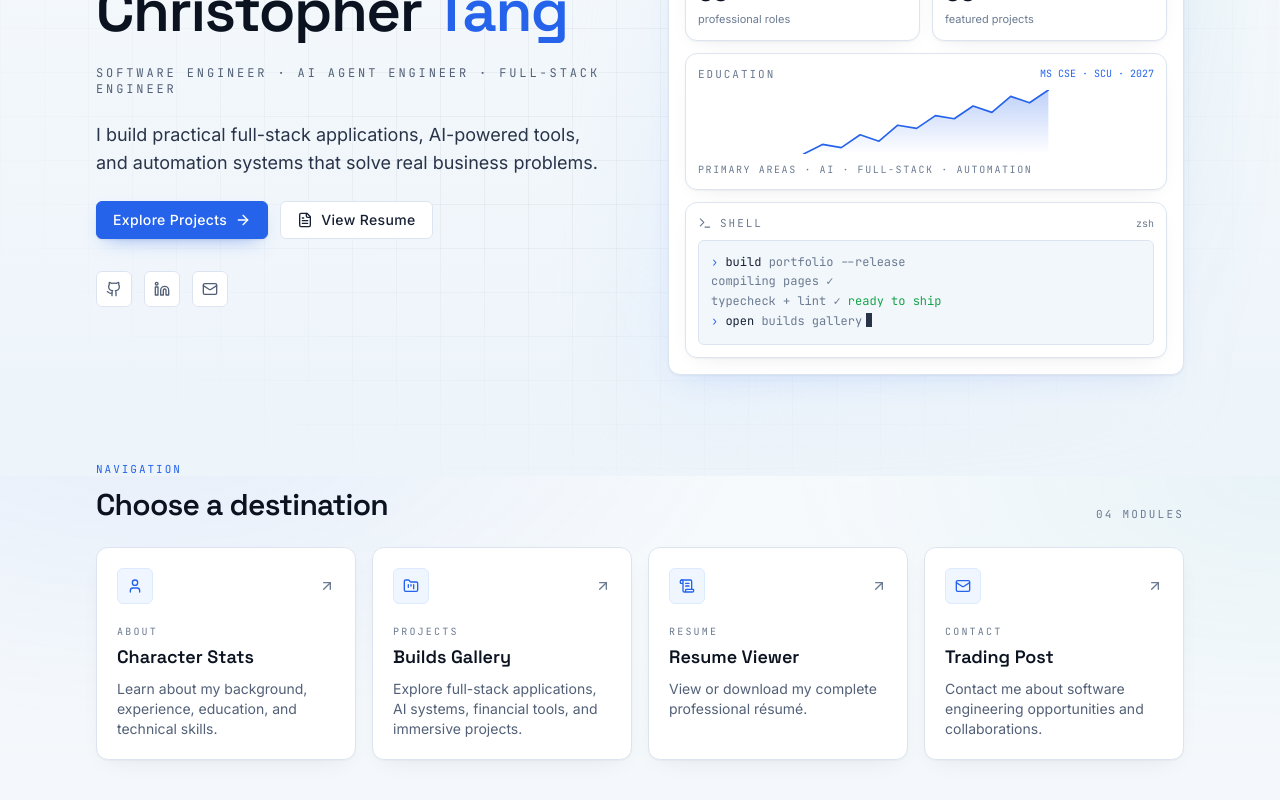
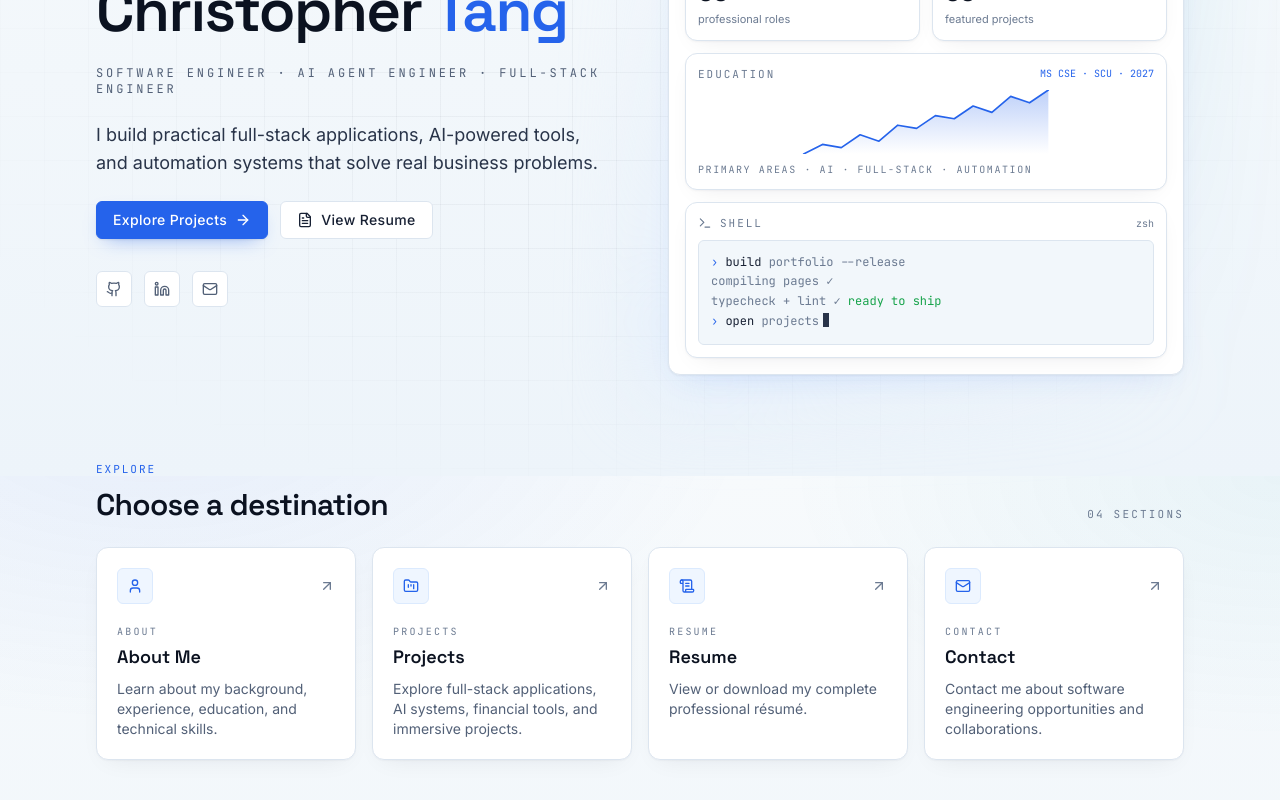
Before and after one commit to tangdarren/portfolio, a React (Vite) app: page / in a window 1280 px wide. Shown: the part 324-1124 px from the top of the page. Built offline with nearby package versions, Linux system fonts and the light colour scheme.

Commit message:
fix: professionalize portfolio terminology

```diff
--- a/src/components/about/AchievementCard.tsx
+++ b/src/components/about/AchievementCard.tsx
@@ -28,7 +28,7 @@ export default function AchievementCard({
         </span>
         <div className="min-w-0">
           <p className="font-mono text-[10px] uppercase tracking-[0.2em] text-accent-cyan">
-            Milestone
+            Highlight
           </p>
           <h3 className="mt-0.5 text-sm font-semibold text-mist-50">
             {achievement.title}
--- a/src/components/home/DashboardVisual.tsx
+++ b/src/components/home/DashboardVisual.tsx
@@ -177,7 +177,7 @@ export default function DashboardVisual() {
               <p>
                 <span className="text-accent-cyan">›</span>{' '}
                 <span className="text-mist-100">open</span>{' '}
-                <span className="text-mist-400">builds gallery</span>
+                <span className="text-mist-400">projects</span>
                 {!reduce && (
                   <span className="ml-1 inline-block h-3.5 w-1.5 translate-y-[2px] animate-blink bg-mist-200" />
                 )}
--- a/src/components/projects/ProjectCaseStudyNav.tsx
+++ b/src/components/projects/ProjectCaseStudyNav.tsx
@@ -50,7 +50,7 @@ export default function ProjectCaseStudyNav({
 
         <Link to={galleryPath} className="btn-secondary self-center shrink-0">
           <GalleryHorizontalEnd className="h-4 w-4" />
-          Builds Gallery
+          Projects
         </Link>
 
         {next ? (
--- a/src/pages/AboutPage.tsx
+++ b/src/pages/AboutPage.tsx
@@ -11,7 +11,7 @@ export default function AboutPage() {
   return (
     <PageTransition>
       <SEO
-        title="Character Stats | Darren Christopher Tang"
+        title="About Me | Darren Christopher Tang"
         description="Background, experience, education, and technical skills of Darren Christopher Tang."
         path="/about"
       />
@@ -19,20 +19,20 @@ export default function AboutPage() {
       <div className="container-page py-10 sm:py-14">
         <PageHeader
           eyebrow="About"
-          title="Character Stats"
-          description="Background, experience, education, and the toolkit I use to ship reliable software."
+          title="About Me"
+          description="Background, experience, education, and the skills I use to ship reliable software."
         />
 
         <div className="mt-10">
           <ProfileCard />
         </div>
 
-        <section className="mt-16" aria-labelledby="achievement-title">
+        <section className="mt-16" aria-labelledby="highlights-title">
           <div className="mb-6 flex items-end justify-between gap-4">
             <div>
-              <p className="eyebrow">Milestones</p>
-              <h2 id="achievement-title" className="mt-2 section-title">
-                Achievement Unlocked
+              <p className="eyebrow">Highlights</p>
+              <h2 id="highlights-title" className="mt-2 section-title">
+                Education and Career Highlights
               </h2>
             </div>
             <span className="hidden font-mono text-[11px] uppercase tracking-[0.2em] text-mist-400 sm:inline">
@@ -48,7 +48,7 @@ export default function AboutPage() {
 
         <section className="mt-16" aria-labelledby="experience-title">
           <div className="mb-6">
-            <p className="eyebrow">Timeline</p>
+            <p className="eyebrow">Experience</p>
             <h2 id="experience-title" className="mt-2 section-title">
               Experience
             </h2>
@@ -58,9 +58,9 @@ export default function AboutPage() {
 
         <section className="mt-16" aria-labelledby="skills-title">
           <div className="mb-6">
-            <p className="eyebrow">Toolkit</p>
+            <p className="eyebrow">Skills</p>
             <h2 id="skills-title" className="mt-2 section-title">
-              Skills Inventory
+              Skills
             </h2>
           </div>
           <SkillsInventory />
--- a/src/pages/ContactPage.tsx
+++ b/src/pages/ContactPage.tsx
@@ -9,7 +9,7 @@ export default function ContactPage() {
   return (
     <PageTransition>
       <SEO
-        title="Trading Post | Darren Christopher Tang"
+        title="Contact | Darren Christopher Tang"
         description="Get in touch with Darren Christopher Tang about software engineering opportunities, projects, and collaborations."
         path="/contact"
       />
@@ -17,19 +17,16 @@ export default function ContactPage() {
       <div className="container-page py-10 sm:py-14">
         <PageHeader
           eyebrow="Contact"
-          title="Trading Post"
-          description="A professional place to connect about roles, projects, and collaborations."
+          title="Contact"
+          description="A straightforward place to connect about roles, projects, and collaborations."
         />
 
         <div className="mt-10 grid gap-6 lg:grid-cols-[minmax(0,1.4fr)_minmax(0,1fr)]">
-          <section aria-labelledby="trade-with-me-title" className="flex flex-col gap-5">
+          <section aria-labelledby="get-in-touch-title" className="flex flex-col gap-5">
             <div>
               <p className="eyebrow">Message</p>
-              <h2
-                id="trade-with-me-title"
-                className="mt-2 section-title"
-              >
-                Trade With Me
+              <h2 id="get-in-touch-title" className="mt-2 section-title">
+                Get in Touch
               </h2>
               <div className="mt-2 space-y-2 text-sm text-mist-300 sm:text-base">
                 <p>
--- a/src/pages/HomePage.tsx
+++ b/src/pages/HomePage.tsx
@@ -8,7 +8,7 @@ import NavigationCard from '@/components/home/NavigationCard';
 const CARDS = [
   {
     eyebrow: 'About',
-    title: 'Character Stats',
+    title: 'About Me',
     description:
       'Learn about my background, experience, education, and technical skills.',
     to: '/about',
@@ -16,7 +16,7 @@ const CARDS = [
   },
   {
     eyebrow: 'Projects',
-    title: 'Builds Gallery',
+    title: 'Projects',
     description:
       'Explore full-stack applications, AI systems, financial tools, and immersive projects.',
     to: '/projects',
@@ -24,14 +24,14 @@ const CARDS = [
   },
   {
     eyebrow: 'Resume',
-    title: 'Resume Viewer',
+    title: 'Resume',
     description: 'View or download my complete professional résumé.',
     to: '/resume',
     icon: ScrollText,
   },
   {
     eyebrow: 'Contact',
-    title: 'Trading Post',
+    title: 'Contact',
     description:
       'Contact me about software engineering opportunities and collaborations.',
     to: '/contact',
@@ -53,11 +53,11 @@ export default function HomePage() {
       <section className="container-page pb-24">
         <div className="mb-6 flex items-end justify-between gap-4">
           <div>
-            <p className="eyebrow">Navigation</p>
+            <p className="eyebrow">Explore</p>
             <h2 className="mt-2 section-title">Choose a destination</h2>
           </div>
           <span className="hidden font-mono text-[11px] uppercase tracking-[0.2em] text-mist-400 sm:inline">
-            04 modules
+            04 sections
           </span>
         </div>
 
--- a/src/pages/ProjectCaseStudyPage.tsx
+++ b/src/pages/ProjectCaseStudyPage.tsx
@@ -101,7 +101,7 @@ function ProjectCaseStudyShell({
         className="inline-flex items-center gap-2 font-mono text-[11px] uppercase tracking-[0.18em] text-mist-300 transition-colors hover:text-accent-cyan"
       >
         <ArrowLeft className="h-3.5 w-3.5 shrink-0" />
-        Back to Builds Gallery
+        Back to Projects
       </Link>
 
       <div className="mt-6 break-words">
--- a/src/pages/ProjectsPage.tsx
+++ b/src/pages/ProjectsPage.tsx
@@ -49,15 +49,15 @@ export default function ProjectsPage() {
   return (
     <PageTransition>
       <SEO
-        title="Builds Gallery | Darren Christopher Tang"
-        description="Full-stack, AI, financial technology, mobile, and extended reality projects by Darren Christopher Tang."
+        title="Projects | Darren Christopher Tang"
+        description="Full-stack, AI, financial technology, and extended reality projects by Darren Christopher Tang."
         path="/projects"
       />
 
       <div className="container-page py-10 sm:py-14">
         <PageHeader
           eyebrow="Projects"
-          title="Builds Gallery"
+          title="Projects"
           description="A filterable catalog of applications, AI systems, financial tools, and immersive experiences I've built."
         />
 
--- a/src/pages/ResumePage.tsx
+++ b/src/pages/ResumePage.tsx
@@ -7,7 +7,7 @@ export default function ResumePage() {
   return (
     <PageTransition>
       <SEO
-        title="Resume Viewer | Darren Christopher Tang"
+        title="Resume | Darren Christopher Tang"
         description="View or download the résumé of Darren Christopher Tang — full-stack and AI agent engineer."
         path="/resume"
       />
@@ -15,7 +15,7 @@ export default function ResumePage() {
       <div className="container-page py-10 sm:py-14">
         <PageHeader
           eyebrow="Résumé"
-          title="Resume Viewer"
+          title="Resume"
           description="Full-stack and AI-focused software engineer with experience building internal business applications, automation tools, financial dashboards, and AI-powered workflows."
         />
 
```
Also changed, not shown: 1 other file (tests, documents, lock files or other folders).
